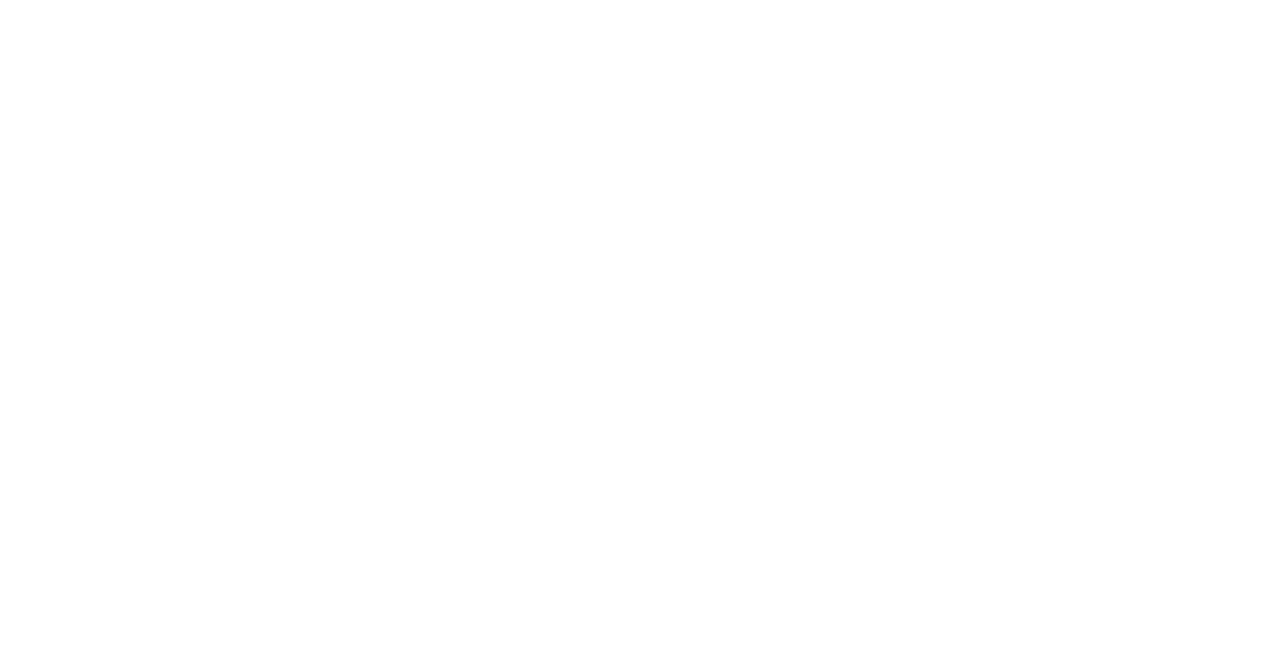
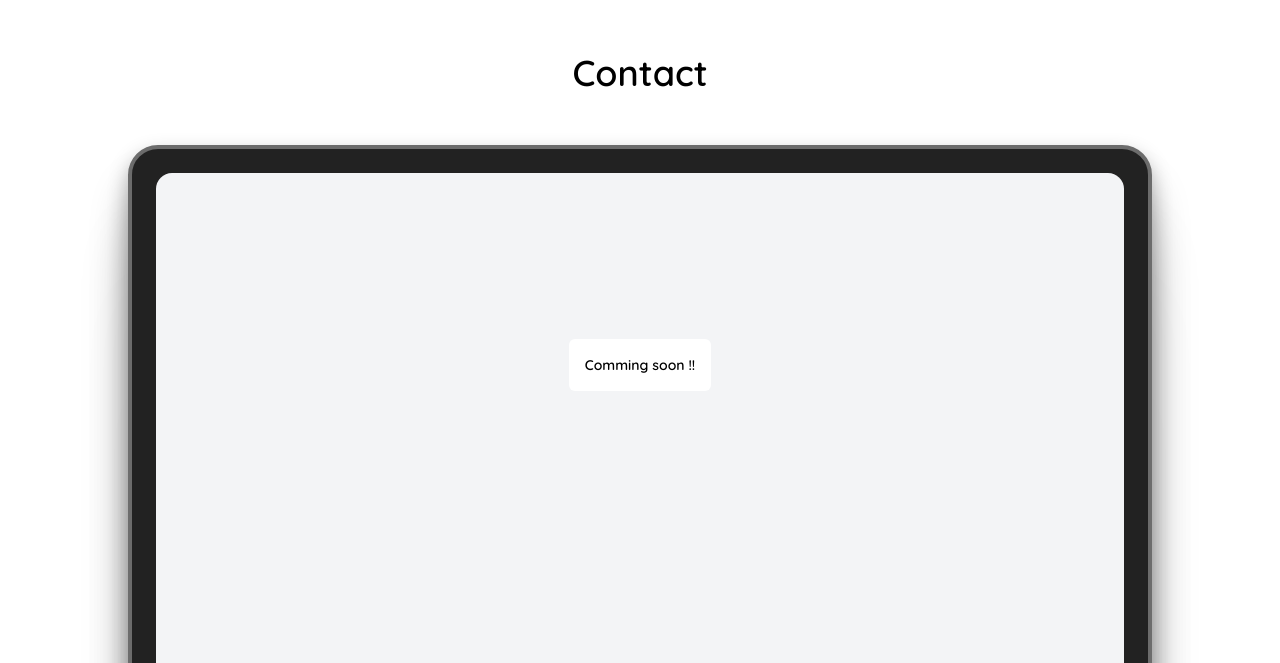
Before and after one commit to vishalthapa07/my-portfolio-v1, a Next.js app: page / in a window 1280 px wide. Shown: the part 1957-2620 px from the top of the page. Before the commit the page ends 1786 px from the top, so only its background shows below. Built offline with nearby package versions, Linux system fonts and the light colour scheme.

Commit message:
started creating contact me section

```diff
--- a/src/app/page.tsx
+++ b/src/app/page.tsx
@@ -1,5 +1,6 @@
 "use client";
 
+import { ContactMe } from "@/components/contact-me";
 import Introduction, { ThreeDCardDemo } from "@/components/introduction";
 import { TabsDemo } from "@/components/skills";
 
@@ -18,6 +19,9 @@
       <div className="px-4 -mt-24 md:-mt-16">
         <TabsDemo />
       </div>
+      <div>
+        <ContactMe />
+      </div>
     </>
   );
 }
--- /dev/null
+++ b/src/components/contact-me.tsx
@@ -0,0 +1,27 @@
+"use client";
+import React from "react";
+import { ContainerScroll } from "./ui/container-scroll-animation";
+
+export function ContactMe() {
+  return (
+    <div className="flex flex-col overflow-hidden">
+      <ContainerScroll
+        details={contactDetails}
+        titleComponent={
+          <>
+            <h1 className="text-4xl font-semibold text-black dark:text-white">
+              Contact
+            </h1>
+          </>
+        }
+      />
+    </div>
+  );
+}
+
+export const contactDetails = [
+  {
+    id: 1,
+    name: "Comming soon !!",
+  },
+];
--- a/src/components/introduction.tsx
+++ b/src/components/introduction.tsx
@@ -72,7 +72,7 @@
         </CardItem>
         <CardItem translateZ="100" className="w-full mt-4">
           <Image
-            src="/me.png"
+            src="/me.jpeg"
             height="1000"
             width="1000"
             className="h-96 w-full object-cover rounded-xl group-hover/card:shadow-xl"
--- /dev/null
+++ b/src/components/ui/container-scroll-animation.tsx
@@ -0,0 +1,117 @@
+"use client";
+import React, { useRef } from "react";
+import { useScroll, useTransform, motion } from "framer-motion";
+
+export const ContainerScroll = ({
+  details,
+  titleComponent,
+}: {
+  details: {
+    name: string;
+  }[];
+  titleComponent: string | React.ReactNode;
+}) => {
+  const containerRef = useRef<any>(null);
+  const { scrollYProgress } = useScroll({
+    target: containerRef,
+  });
+  const [isMobile, setIsMobile] = React.useState(false);
+
+  React.useEffect(() => {
+    const checkMobile = () => {
+      setIsMobile(window.innerWidth <= 768);
+    };
+    checkMobile();
+    window.addEventListener("resize", checkMobile);
+    return () => {
+      window.removeEventListener("resize", checkMobile);
+    };
+  }, []);
+
+  const scaleDimensions = () => {
+    return isMobile ? [0.7, 0.9] : [1.05, 1];
+  };
+
+  const rotate = useTransform(scrollYProgress, [0, 1], [20, 0]);
+  const scale = useTransform(scrollYProgress, [0, 1], scaleDimensions());
+  const translate = useTransform(scrollYProgress, [0, 1], [0, -100]);
+
+  return (
+    <div
+      className="h-[60rem] md:h-[80rem] flex items-center justify-center relative p-2 md:p-20"
+      ref={containerRef}
+    >
+      <div
+        className="py-10 md:py-40 w-full relative"
+        style={{
+          perspective: "1000px",
+        }}
+      >
+        <Header translate={translate} titleComponent={titleComponent} />
+        <Card
+          rotate={rotate}
+          translate={translate}
+          scale={scale}
+          details={details}
+        />
+      </div>
+    </div>
+  );
+};
+
+export const Header = ({ translate, titleComponent }: any) => {
+  return (
+    <motion.div
+      style={{
+        translateY: translate,
+      }}
+      className="div max-w-5xl mx-auto text-center"
+    >
+      {titleComponent}
+    </motion.div>
+  );
+};
+
+export const Card = ({
+  rotate,
+  scale,
+  translate,
+  details,
+}: {
+  rotate: any;
+  scale: any;
+  translate: any;
+  details: {
+    name: string;
+  }[];
+}) => {
+  return (
+    <motion.div
+      style={{
+        rotateX: rotate, // rotate in X-axis
+        scale,
+        boxShadow:
+          "0 0 #0000004d, 0 9px 20px #0000004a, 0 37px 37px #00000042, 0 84px 50px #00000026, 0 149px 60px #0000000a, 0 233px 65px #00000003",
+      }}
+      className="max-w-5xl -mt-12 mx-auto h-[30rem] md:h-[40rem] w-full border-4 border-[#6C6C6C] p-6 bg-[#222222] rounded-[30px] shadow-2xl"
+    >
+      <div className="bg-gray-100 h-full w-full rounded-2xl flex items-center justify-center gap-4 overflow-hidden p-4">
+        {details.map((item, idx: number) => (
+          <motion.div
+            key={`details-${idx}`}
+            className="bg-white rounded-md cursor-pointer relative"
+            style={{ translateY: translate }}
+            whileHover={{
+              boxShadow:
+                "0 20px 25px -5px rgb(0 0 0 / 0.1), 0 8px 10px -6px rgb(0 0 0 / 0.1)",
+            }}
+          >
+            <div className="p-4">
+              <h1 className="font-semibold text-sm ">{item.name}</h1>
+            </div>
+          </motion.div>
+        ))}
+      </div>
+    </motion.div>
+  );
+};
```
Also changed, not shown: public/me.jpeg (added), public/me.png (deleted).
